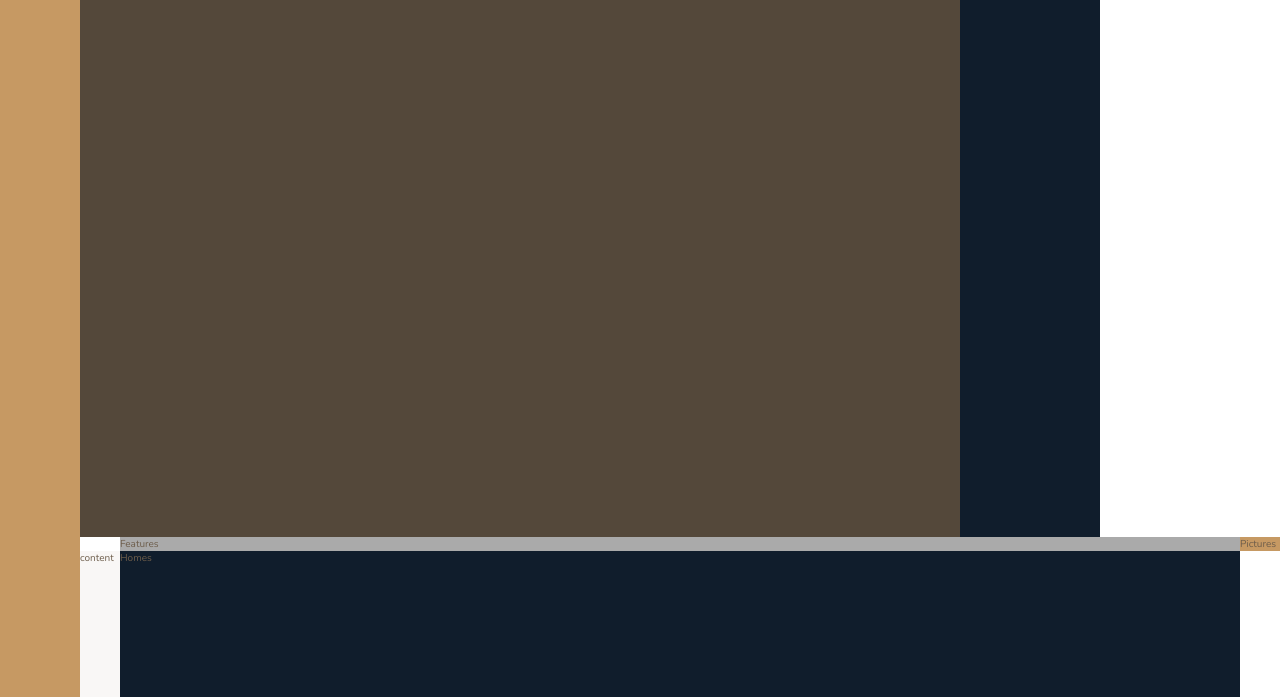
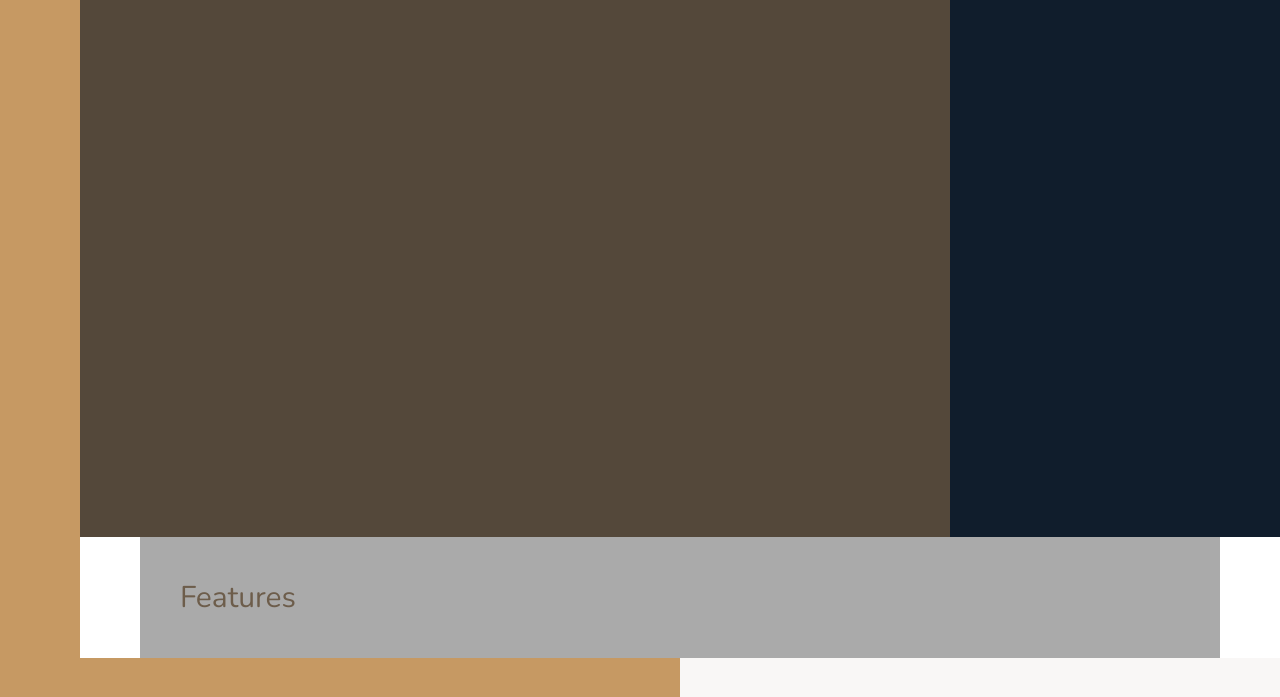
Before and after one commit to grahambewley/Nexter, a website: page index.html in a window 1280 px wide. Shown: the part 103-800 px from the top of the page. Drawn offline with nearby package versions, Linux system fonts and the light colour scheme.

Commit message:
Finish overall grid page layout

```diff
--- a/sass/_base.scss
+++ b/sass/_base.scss
@@ -37,5 +37,11 @@ body {
 .container {
     display: grid;
     grid-template-rows: 80vh min-content 40vw repeat(3, min-content);
-    grid-template-columns: [sidebar-start] 8rem [sidebar-end full-start] 1fr [center-start] repeat(8, [col-start] minmax(min-content, 14rem)[col-end]) [center-end] 1fr [full-end];
+    grid-template-columns: [sidebar-start] 8rem [sidebar-end full-start] minmax(6rem, 1fr) [center-start] repeat(8, [col-start] minmax(min-content, 14rem)[col-end]) [center-end] minmax(6rem, 1fr) [full-end];
+
+
+    & > * {
+        padding: 40px;
+        font-size: 3rem;
+    }
 }
--- a/sass/_header.scss
+++ b/sass/_header.scss
@@ -1,5 +1,4 @@
 .header {
     background-color: $color-grey-dark-1;
-
     grid-column: full-start / col-end 6
 }
--- a/sass/_homes.scss
+++ b/sass/_homes.scss
@@ -1,5 +1,4 @@
 .homes {
     background-color: $color-secondary;
-
     grid-column: center-start / center-end;
 }
--- a/sass/_realtors.scss
+++ b/sass/_realtors.scss
@@ -1,3 +1,4 @@
 .realtors {
     background-color: $color-secondary;
+    grid-column: col-start 7 / full-end;
 }
--- a/sass/_story.scss
+++ b/sass/_story.scss
@@ -1,9 +1,11 @@
 .story {
     &__pictures {
         background-color: $color-primary;
+        grid-column: full-start / col-end 4;
     }
 
     &__content {
         background-color: $color-grey-light-1;
+        grid-column: col-start 5 / full-end;
     }
 }
```
Also changed, not shown: css/style.css.
